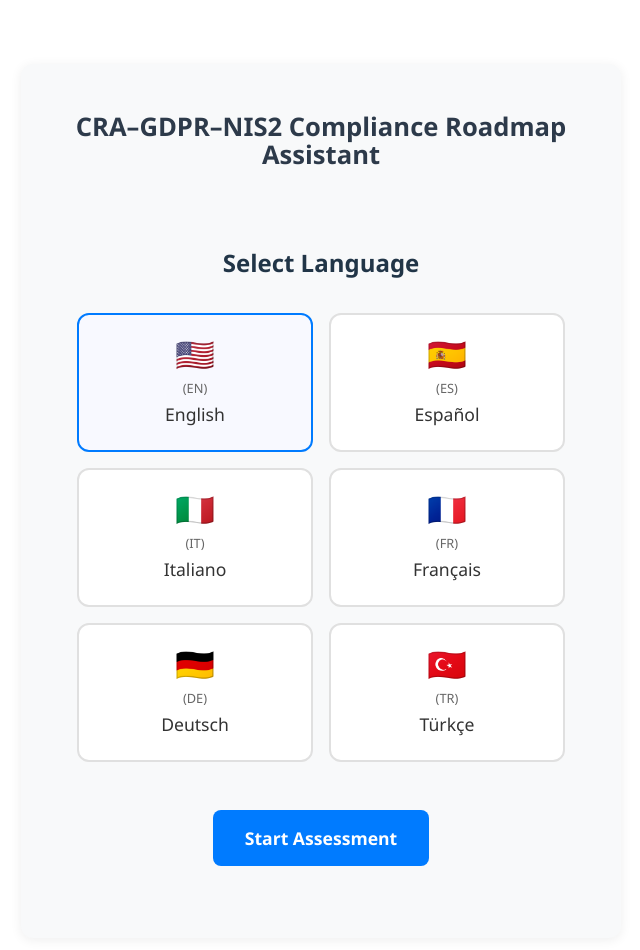
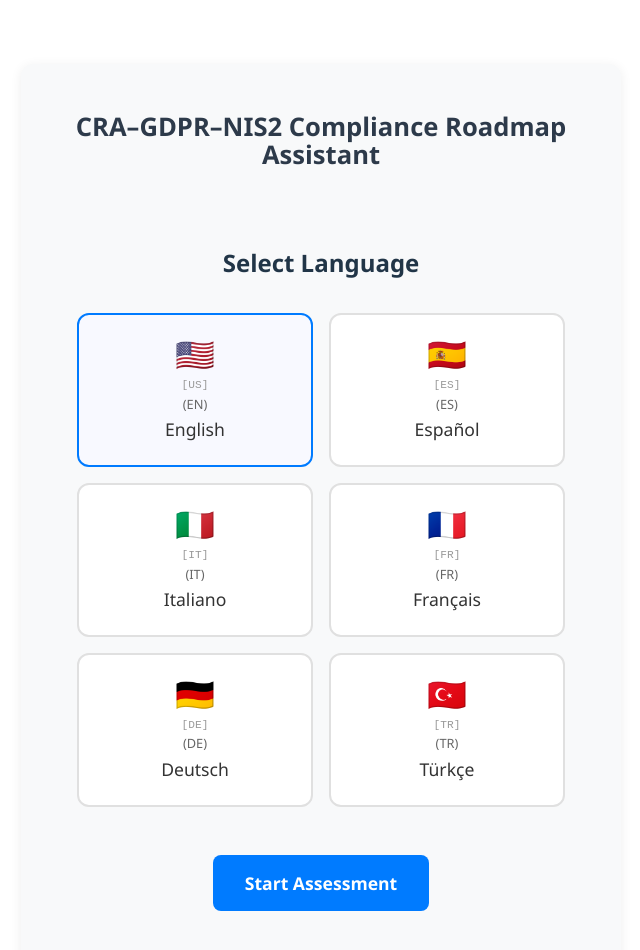
Before and after one commit to Esatsy/QQQ-Asistan, a React (Vite) app: page / in a window 1280 px wide. Shown: the top 950 px of the page, without its empty margins (319-959 px from the left). Built offline with nearby package versions, Linux system fonts and the light colour scheme.

Commit message:
Bayrak görünürlük sorunu için fallback çözümü eklendi

```diff
--- a/src/App.css
+++ b/src/App.css
@@ -358,6 +358,13 @@ h1 {
   margin-bottom: 0.3rem;
 }
 
+.language-btn .fallback {
+  color: #999;
+  font-size: 0.7rem;
+  margin-bottom: 0.2rem;
+  font-family: monospace;
+}
+
 .start-btn {
   background: #007bff;
   color: white;
@@ -422,13 +429,15 @@ h1 {
 
 /* Bayrak emoji stilleri */
 .flag {
-  font-family: "Segoe UI Emoji", "Apple Color Emoji", "Noto Color Emoji", "Android Emoji", "EmojiSymbols", "EmojiOne Mozilla", "Twemoji Mozilla", "Segoe UI Symbol", Arial, sans-serif;
+  font-family: "Segoe UI Emoji", "Apple Color Emoji", "Noto Color Emoji", "Android Emoji", "EmojiSymbols", "EmojiOne Mozilla", "Twemoji Mozilla", "Segoe UI Symbol", "Noto Emoji", "EmojiOne", "Twemoji", Arial, sans-serif;
   font-size: 2rem;
   line-height: 1;
   display: block;
   text-rendering: optimizeLegibility;
   -webkit-font-smoothing: antialiased;
   -moz-osx-font-smoothing: grayscale;
+  font-feature-settings: "liga" 1;
+  font-variant-emoji: emoji;
 }
 
 /* Responsive tasarım */
--- a/src/App.jsx
+++ b/src/App.jsx
@@ -3,12 +3,12 @@ import './App.css'
 
 // Dil seçenekleri
 const languages = {
-  en: { name: 'English', flag: '\u{1F1FA}\u{1F1F8}', code: 'EN' },
-  es: { name: 'Español', flag: '\u{1F1EA}\u{1F1F8}', code: 'ES' },
-  it: { name: 'Italiano', flag: '\u{1F1EE}\u{1F1F9}', code: 'IT' },
-  fr: { name: 'Français', flag: '\u{1F1EB}\u{1F1F7}', code: 'FR' },
-  de: { name: 'Deutsch', flag: '\u{1F1E9}\u{1F1EA}', code: 'DE' },
-  tr: { name: 'Türkçe', flag: '\u{1F1F9}\u{1F1F7}', code: 'TR' }
+  en: { name: 'English', flag: '🇺🇸', code: 'EN', fallback: 'US' },
+  es: { name: 'Español', flag: '🇪🇸', code: 'ES', fallback: 'ES' },
+  it: { name: 'Italiano', flag: '🇮🇹', code: 'IT', fallback: 'IT' },
+  fr: { name: 'Français', flag: '🇫🇷', code: 'FR', fallback: 'FR' },
+  de: { name: 'Deutsch', flag: '🇩🇪', code: 'DE', fallback: 'DE' },
+  tr: { name: 'Türkçe', flag: '🇹🇷', code: 'TR', fallback: 'TR' }
 };
 
 // Çeviriler
@@ -2292,7 +2292,8 @@ function App() {
                 className={`language-btn ${selectedLanguage === code ? 'selected' : ''}`}
                 onClick={() => handleLanguageChange(code)}
               >
-                <span className="flag">{lang.flag}</span>
+                <span className="flag" title={lang.code}>{lang.flag}</span>
+                <span className="fallback">[{lang.fallback}]</span>
                 <span className="code">({lang.code})</span>
                 <span className="name">{lang.name}</span>
               </button>
```
